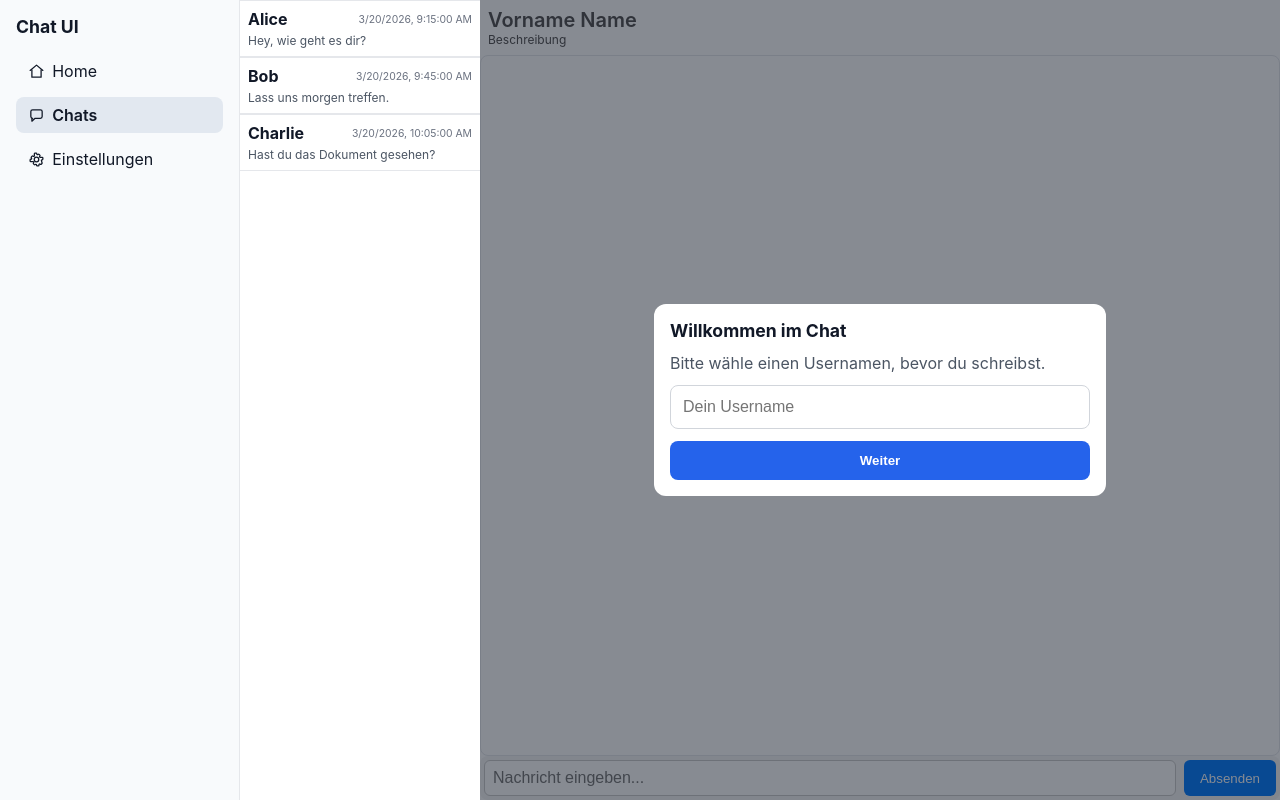
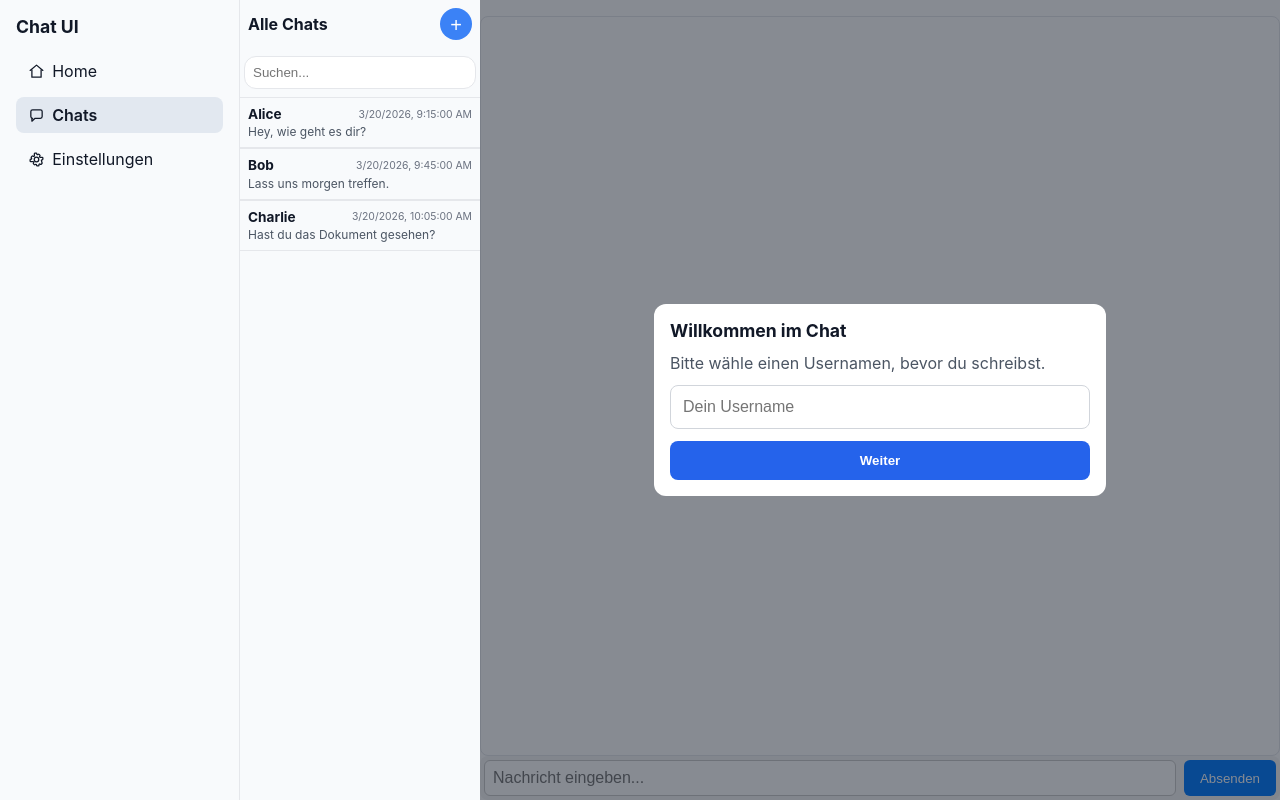
Before and after one commit to Nitoh/playground, a Nuxt app in the folder apps/chat-ui/: page /chat in a window 1280 px wide. Built offline with nearby package versions, Linux system fonts and the light colour scheme.

Commit message:
dummy chats + dummy new chat with user

```diff
--- a/apps/chat-ui/app/components/chat/ChatList.vue
+++ b/apps/chat-ui/app/components/chat/ChatList.vue
@@ -1,24 +1,80 @@
 <template>
     <div class="chats-container">
-        <div v-for="chat in props.chatList" :key="chat.id" class="chat-box" @click="openChat">
+
+        <div class="all-chat-container">
+            <h4>Alle Chats</h4>
+            <button class="btn-add" @click="newChat">+</button>
+        </div>
+
+        <div class="searchbar-container">
+            <input v-model="searchQuery" type="text" placeholder="Suchen..." class="searchbar" />
+        </div>
+
+        <div v-for="chat in filteredChats" :key="chat.id" class="chat-box" @click="() => openChat(chat)">
             <div class="top-row">
                 <div class="chat-name">{{ chat.name }}</div>
                 <div class="chat-timestamp">{{ chat.timestamp.toLocaleString() }}</div>
             </div>
+
             <div class="chat-last-message">{{ chat.lastMessage }}</div>
+        </div>
+
+        <div class="new-chat-modal" v-if="isNewChatModalOpen">
+            <div class="modal-content">
+                <div class="modal-header">
+                    <button class="btn-txt" @click="isNewChatModalOpen = false">Abbrechen</button>
+                    <h5>Neuer Chat</h5>
+                    <button class="btn-txt">Nachricht</button>
+                </div>
+                <UserList @open-new-chat="openChatFromUser" />
+            </div>
         </div>
     </div>
 </template>
 
 <script setup lang="ts">
+import { computed, ref } from 'vue';
+import UserList from '~/components/user/UserList.vue';
 import type { Chat } from '~/types/chat';
+import type { User } from '~/types/user';
 
 const props = defineProps<{
     chatList: Chat[];
 }>();
 
-const openChat = () => {
-    alert('Chat öffnen (noch nicht implementiert)');
+const emit = defineEmits<{
+    (e: 'open-chat', chat: Chat): void;
+    (e: 'open-chat-from-user', user: User): void;
+}>();
+
+const searchQuery = ref('');
+const selectedChat = ref<Chat | null>(null);
+const isNewChatModalOpen = ref(false);
+
+const filteredChats = computed(() => {
+    const query = searchQuery.value.trim().toLowerCase();
+
+    if (!query) {
+        return props.chatList;
+    }
+
+    return props.chatList.filter((chat) => {
+        return chat.name.toLowerCase().includes(query)
+            || chat.lastMessage.toLowerCase().includes(query);
+    });
+});
+
+const newChat = () => {
+    isNewChatModalOpen.value = true;
+}
+
+const openChat = (chat: Chat) => {
+    selectedChat.value = chat;
+    emit('open-chat', chat);
+};
+
+const openChatFromUser = (user: User) => {
+    emit('open-chat-from-user', user);
 };
 </script>
 
@@ -26,7 +82,46 @@ const openChat = () => {
 .chats-container {
     display: flex;
     flex-direction: column;
-    background-color: #ffffff;
+    background-color: #f8fafc;
+    position: relative;
+}
+
+.all-chat-container {
+    display: flex;
+    align-items: center;
+    justify-content: space-between;
+    padding: 0.5rem;
+}
+
+.all-chat-container h4 {
+    margin: 0;
+}
+
+.btn-add {
+    background-color: #3b82f6;
+    color: white;
+    border: none;
+    outline: none;
+    border-radius: 50%;
+    width: 32px;
+    height: 32px;
+    font-size: 1.25rem;
+    line-height: 32px;
+    text-align: center;
+    cursor: pointer;
+}
+
+.searchbar-container {
+    padding: 0rem 0.25rem;
+}
+
+.searchbar {
+    width: 100%;
+    padding: 0.5rem;
+    margin: 0.5rem 0;
+    border: 1px solid #e5e7eb;
+    border-radius: 12px;
+    box-sizing: border-box;
 }
 
 .chat-box {
@@ -36,11 +131,11 @@ const openChat = () => {
     padding: 0.5rem;
     display: flex;
     flex-direction: column;
-    gap: 0.25rem;
+    gap: 0.15rem;
 }
 
 .chat-box:hover {
-    background: #f3f4f6;
+    background: #eef2f7;
 }
 
 .top-row {
@@ -51,6 +146,7 @@ const openChat = () => {
 
 .chat-name {
     font-weight: bold;
+    font-size: 0.85rem;
 }
 
 .chat-last-message {
@@ -62,4 +158,46 @@ const openChat = () => {
     font-size: 0.65rem;
     color: #6b7280;
 }
+
+.new-chat-modal {
+    position: absolute;
+    inset: 0;
+    display: flex;
+    align-items: center;
+    justify-content: center;
+    background: rgba(17, 24, 39, 0.5);
+    z-index: 20;
+}
+
+.modal-content {
+    width: min(420px, 100%);
+    background-color: #f8fafc;
+    border-radius: 0px;
+    height: 100%;
+    padding: 1rem 0.25rem;
+    display: flex;
+    flex-direction: column;
+    gap: 0.75rem;
+}
+
+.modal-header {
+    display: flex;
+    justify-content: space-between;
+    align-items: center;
+    padding-top: 1rem;
+}
+
+.modal-header h5 {
+    margin: 0;
+    font-size: 0.75rem;
+}
+
+.btn-txt {
+    background-color: transparent;
+    border: none;
+    outline: none;
+    cursor: pointer;
+    font-size: 0.75rem;
+    color: black;
+}
 </style>
--- a/apps/chat-ui/app/components/chat/chatHeader.vue
+++ b/apps/chat-ui/app/components/chat/chatHeader.vue
@@ -1,14 +1,17 @@
 <template>
     <header class="chat-header">
         <div class="header-content">
-            <h4 class="header-title">Vorname Name</h4>
-            <p class="header-subtitle">Beschreibung</p>
+            <h4 class="header-title">{{ props.name }}</h4>
+            <p class="header-subtitle">{{ props.description }}</p>
         </div>
     </header>
 </template>
 
 <script setup lang="ts">
-// You can add any necessary script logic here
+const props = defineProps<{
+    name: string | undefined;
+    description: string | undefined;
+}>();
 </script>
 
 <style scoped>
--- /dev/null
+++ b/apps/chat-ui/app/components/user/UserList.vue
@@ -0,0 +1,55 @@
+<template>
+    <div class="userlist-container">
+        <UserListRow :userList="userList" @open-new-chat="openNewChat" />
+    </div>
+</template>
+
+<script setup lang="ts">
+import { ref } from 'vue';
+import mockUsers from '~/database/userData.json';
+import type { User } from '~/types/user';
+import UserListRow from '~/components/user/UserListRow.vue';
+
+const emit = defineEmits<{
+    (e: 'open-new-chat', user: User): void;
+}>();
+
+const openNewChat = (user: User) => {
+    emit('open-new-chat', user);
+}
+
+const userList = ref<User[]>(mockUsers);
+</script>
+
+<style scoped>
+.userlist-container {
+    display: flex;
+    flex-direction: column;
+    margin: 0rem;
+    border-bottom: 1px solid #e5e7eb;
+}
+
+.userlist-header {
+    display: flex;
+    align-items: center;
+    /* gap: 0.25rem; */
+    font-size: 1rem;
+}
+
+.userlist-header h5 {
+    margin: 0rem;
+    font-weight: 600;
+}
+
+.userlist-body {
+    display: flex;
+    flex-direction: row;
+    /* gap: 0.25rem; */
+    font-size: 0.75rem;
+}
+
+.userlist-body p {
+    margin: 0.25rem 0rem;
+    /* margin: 0rem; */
+}
+</style>
--- /dev/null
+++ b/apps/chat-ui/app/components/user/UserListRow.vue
@@ -0,0 +1,64 @@
+<template>
+    <div class="userlist-row" v-for="user in userList" :key="user.id" @click="openNewChat(user)">
+        <div class="userlist-header">
+            <h5>{{ user.name }}</h5>
+        </div>
+
+        <div class="userlist-body">
+            <p>Status: {{ user.status }}</p>
+            <p v-if="user.isOnline">Online</p>
+            <p v-else>Offline</p>
+        </div>
+    </div>
+</template>
+
+<script setup lang="ts">
+import type { User } from '~/types/user';
+
+const props = defineProps<{
+    userList: User[];
+}>();
+
+const emit = defineEmits<{
+    (e: 'open-new-chat', user: User): void;
+}>();
+
+const openNewChat = (user: User) => {
+    emit('open-new-chat', user);
+}
+</script>
+
+<style scoped>
+.userlist-row {
+    display: flex;
+    flex-direction: column;
+    margin: 0rem;
+    padding: 0.25rem;
+    border-bottom: 1px solid #e5e7eb;
+    cursor: pointer;
+}
+
+.userlist-header {
+    display: flex;
+    align-items: center;
+    /* gap: 0.25rem; */
+    font-size: 1rem;
+}
+
+.userlist-header h5 {
+    margin: 0rem;
+    font-weight: 600;
+}
+
+.userlist-body {
+    display: flex;
+    flex-direction: row;
+    /* gap: 0.25rem; */
+    font-size: 0.75rem;
+}
+
+.userlist-body p {
+    margin: 0.25rem 0rem;
+    /* margin: 0rem; */
+}
+</style>
--- a/apps/chat-ui/app/composables/useChat.ts
+++ b/apps/chat-ui/app/composables/useChat.ts
@@ -0,0 +1,38 @@
+// composables/useChat.ts
+import { ref, computed } from 'vue'
+import type { Chat, User, Message } from '~/types'
+
+export function useChat() {
+    // State halten
+    const chats = ref<Chat[]>([])
+    const users = ref<User[]>([])
+    const messagesByChatId = ref<Record<number, Message[]>>({})
+    const activeChatId = ref<number | null>(null)
+
+    // Methoden
+    const openOrCreateChat = (userId: number) => {
+        // Deterministische ID erzeugen
+        // Prüfen ob Chat existiert
+        // Wenn nein: anlegen
+        // activeChatId setzen
+    }
+
+    const addMessage = (chatId: number, senderId: number, text: string) => {
+        // Message in messagesByChatId[chatId] hinzufügen
+        // Chat's lastMessage aktualisieren
+    }
+
+    const getCurrentMessages = computed(() => {
+        // Gibt Messages vom activeChat oder []
+    })
+
+    // Zurückgeben, was Komponenten brauchen
+    return {
+        chats,
+        users,
+        activeChatId,
+        getCurrentMessages,
+        openOrCreateChat,
+        addMessage
+    }
+}
--- /dev/null
+++ b/apps/chat-ui/app/database/chatData.json
@@ -0,0 +1,23 @@
+[
+    {
+        "id": 1,
+        "name": "Alice",
+        "description": "",
+        "lastMessage": "Hey, wie geht es dir?",
+        "timestamp": "2026-03-20T09:15:00"
+    },
+    {
+        "id": 2,
+        "name": "Bob",
+        "description": "",
+        "lastMessage": "Lass uns morgen treffen.",
+        "timestamp": "2026-03-20T09:45:00"
+    },
+    {
+        "id": 3,
+        "name": "Charlie",
+        "description": "",
+        "lastMessage": "Hast du das Dokument gesehen?",
+        "timestamp": "2026-03-20T10:05:00"
+    }
+]
--- /dev/null
+++ b/apps/chat-ui/app/database/userData.json
@@ -0,0 +1,20 @@
+[
+    {
+        "id": 1,
+        "name": "Alice",
+        "status": "Available",
+        "isOnline": true
+    },
+    {
+        "id": 2,
+        "name": "Bob",
+        "status": "Busy",
+        "isOnline": false
+    },
+    {
+        "id": 3,
+        "name": "Charlie",
+        "status": "Away",
+        "isOnline": true
+    }
+]
--- a/apps/chat-ui/app/pages/chat.vue
+++ b/apps/chat-ui/app/pages/chat.vue
@@ -1,9 +1,9 @@
 <template>
     <div class="chat-grid">
-        <ChatList :chatList="chats" />
+        <ChatList :chatList="chats" @open-chat="handleOpenChat" @open-chat-from-user="openChatFromUser" />
 
         <div class="chat-page">
-            <ChatHeader />
+            <ChatHeader :name="selectedChat?.name" :description="selectedChat?.description" />
 
             <div class="messages-area">
                 <MessageList :messages="messages" />
@@ -34,36 +34,29 @@ import MessageList from '~/components/chat/messageList.vue';
 import ChatHeader from '~/components/chat/chatHeader.vue';
 import ChatInput from '~/components/chat/chatInput.vue';
 import type { Message } from '~/types/message';
-import type { Chat } from '~/types/chat';
+import { type Chat } from '~/types/chat';
+import type { User } from '~/types/user';
+import sampleChats from '~/database/chatData.json';
 
 const messages = ref<Message[]>([]);
 const username = ref('');
 const usernameInput = ref('');
 const usernameError = ref('');
 const showUsernameModal = ref(false);
+const selectedChat = ref<Chat | null>(null);
 
 const USERNAME_STORAGE_KEY = 'chat_username';
 
-const chats = ref<Chat[]>([
-    {
-        id: 1,
-        name: 'Alice',
-        lastMessage: 'Hey, wie geht es dir?',
-        timestamp: new Date('2026-03-20T09:15:00')
-    },
-    {
-        id: 2,
-        name: 'Bob',
-        lastMessage: 'Lass uns morgen treffen.',
-        timestamp: new Date('2026-03-20T09:45:00')
-    },
-    {
-        id: 3,
-        name: 'Charlie',
-        lastMessage: 'Hast du das Dokument gesehen?',
-        timestamp: new Date('2026-03-20T10:05:00')
-    }
+const users = ref<User[]>([
+    { id: 1, name: 'Alice', status: 'online', isOnline: true },
+    { id: 2, name: 'Bob', status: 'offline', isOnline: false },
+    { id: 3, name: 'Charlie', status: 'online', isOnline: true }
 ]);
+
+const chats = ref<Chat[]>(sampleChats.map(chat => ({
+    ...chat,
+    timestamp: new Date(chat.timestamp)
+})));
 
 onMounted(() => {
     const stored = localStorage.getItem(USERNAME_STORAGE_KEY)?.trim() ?? '';
@@ -101,6 +94,20 @@ const handleSendMessage = (message: string) => {
             sender: 'bot'
         });
     }, 400);
+};
+
+const handleOpenChat = (chat: Chat) => {
+    selectedChat.value = chat;
+};
+
+const openChatFromUser = (user: User) => {
+    selectedChat.value = {
+        id: user.id,
+        name: user.name,
+        description: '',
+        lastMessage: '',
+        timestamp: new Date()
+    };
 };
 </script>
 
--- /dev/null
+++ b/apps/chat-ui/app/types/user.ts
@@ -0,0 +1,28 @@
+export interface User {
+    id: number;
+    name: string;
+    status: string;
+    isOnline: boolean;
+}
+
+// export const mockUsers: User[] = [
+//     {
+//         id: 1,
+//         name: 'Alice',
+//         status: 'Available',
+//         isOnline: true,
+//     },
+//     {
+//         id: 2,
+//         name: 'Bob',
+//         status: 'Busy',
+//         isOnline: false,
+//     },
+//     {
+//         id: 3,
+//         name: 'Charlie',
+//         status: 'Away',
+//         isOnline: true,
+//     },
+
+// ]
```
Also changed, not shown: apps/chat-ui/app/types/chat.ts (+25 -0 lines).
